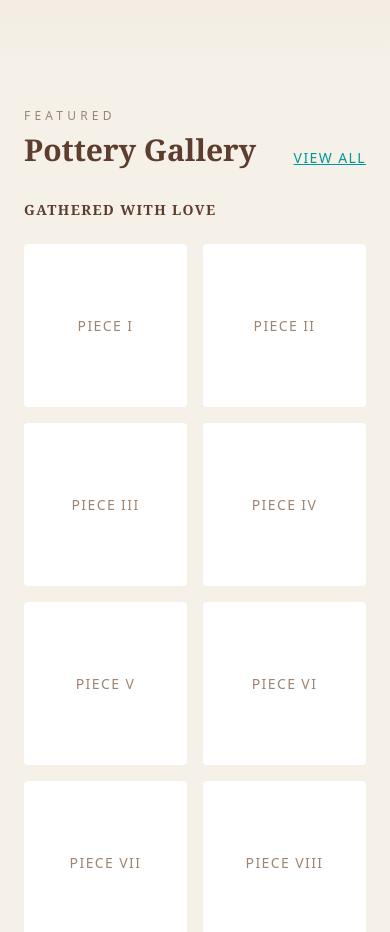
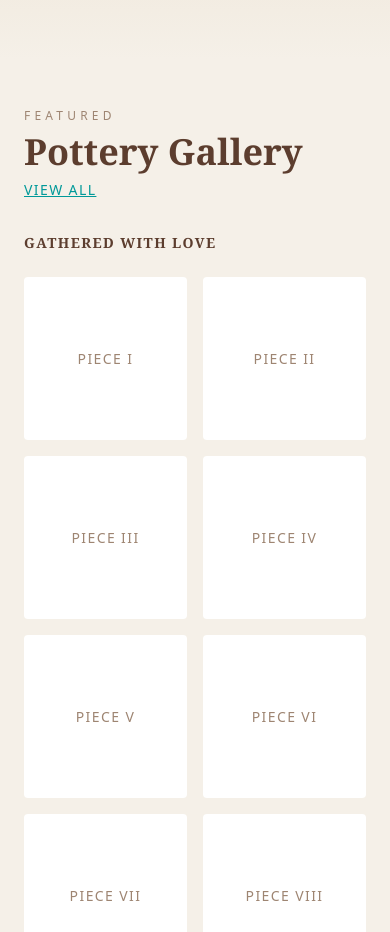
Before and after one commit to VanessaAnneliese/pottery-post-website, a Next.js app: page / in a window 390 px wide. Shown: the part 1560-2492 px from the top of the page. Built offline with nearby package versions, Linux system fonts and the light colour scheme.

Commit message:
Homepage gallery: match heading size to directory, move View all under heading on mobile

```diff
--- a/app/page.tsx
+++ b/app/page.tsx
@@ -52,9 +52,12 @@ export default function Home() {
             <p className="text-xs tracking-widest uppercase mb-2" style={{ color: "#9E8572", letterSpacing: "0.35em", fontFamily: "system-ui, sans-serif" }}>
               Featured
             </p>
-            <h2 className="text-3xl font-bold" style={{ fontFamily: "Georgia, serif", color: "#5C3D2E" }}>Pottery Gallery</h2>
+            <h2 className="text-4xl font-bold" style={{ fontFamily: "Georgia, serif", color: "#5C3D2E" }}>Pottery Gallery</h2>
+            <Link href="/gallery" className="md:hidden mt-2 inline-block text-sm tracking-widest uppercase underline" style={{ color: "#009999", fontFamily: "system-ui, sans-serif" }}>
+              View all
+            </Link>
           </div>
-          <Link href="/gallery" className="text-sm tracking-widest uppercase underline" style={{ color: "#009999", fontFamily: "system-ui, sans-serif" }}>
+          <Link href="/gallery" className="hidden md:inline text-sm tracking-widest uppercase underline" style={{ color: "#009999", fontFamily: "system-ui, sans-serif" }}>
             View all
           </Link>
         </div>
```
